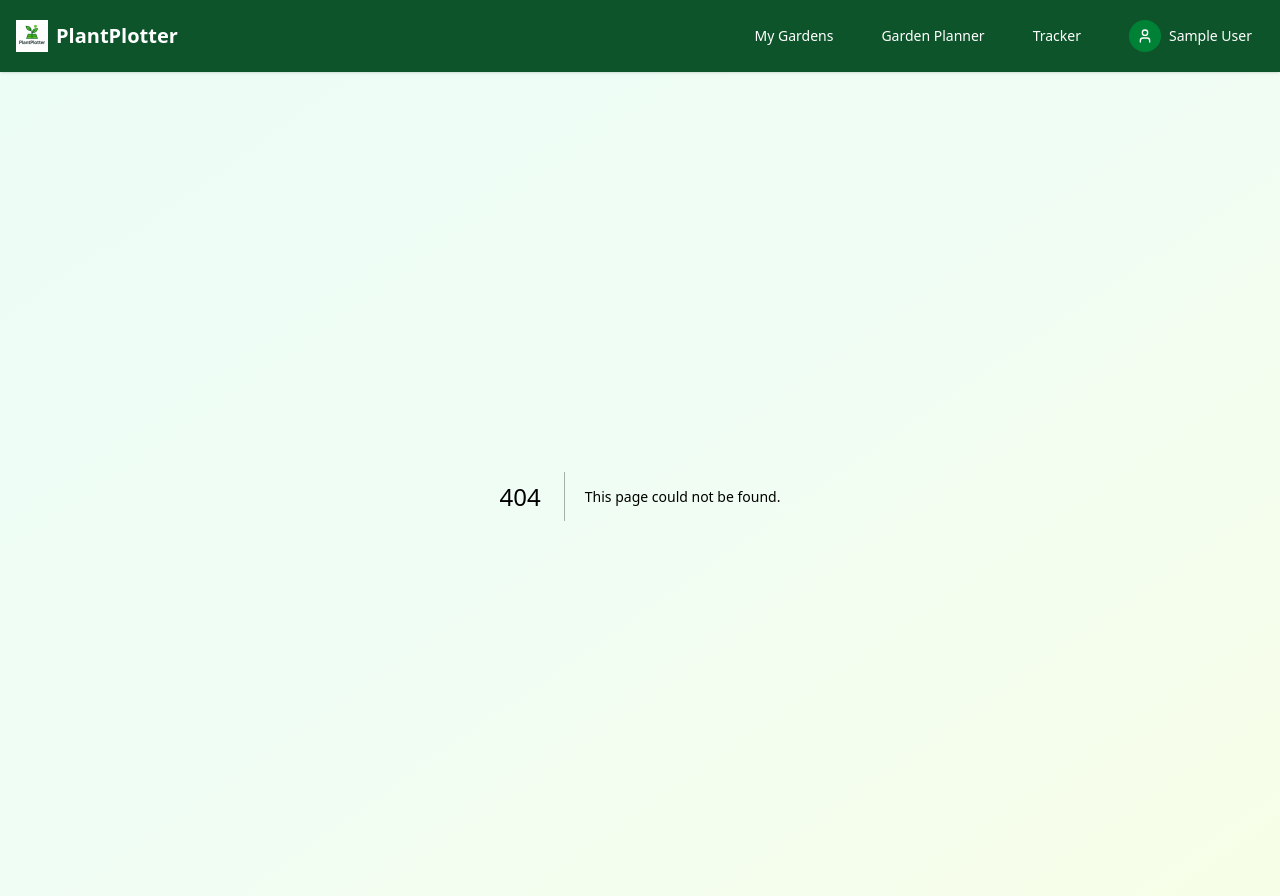
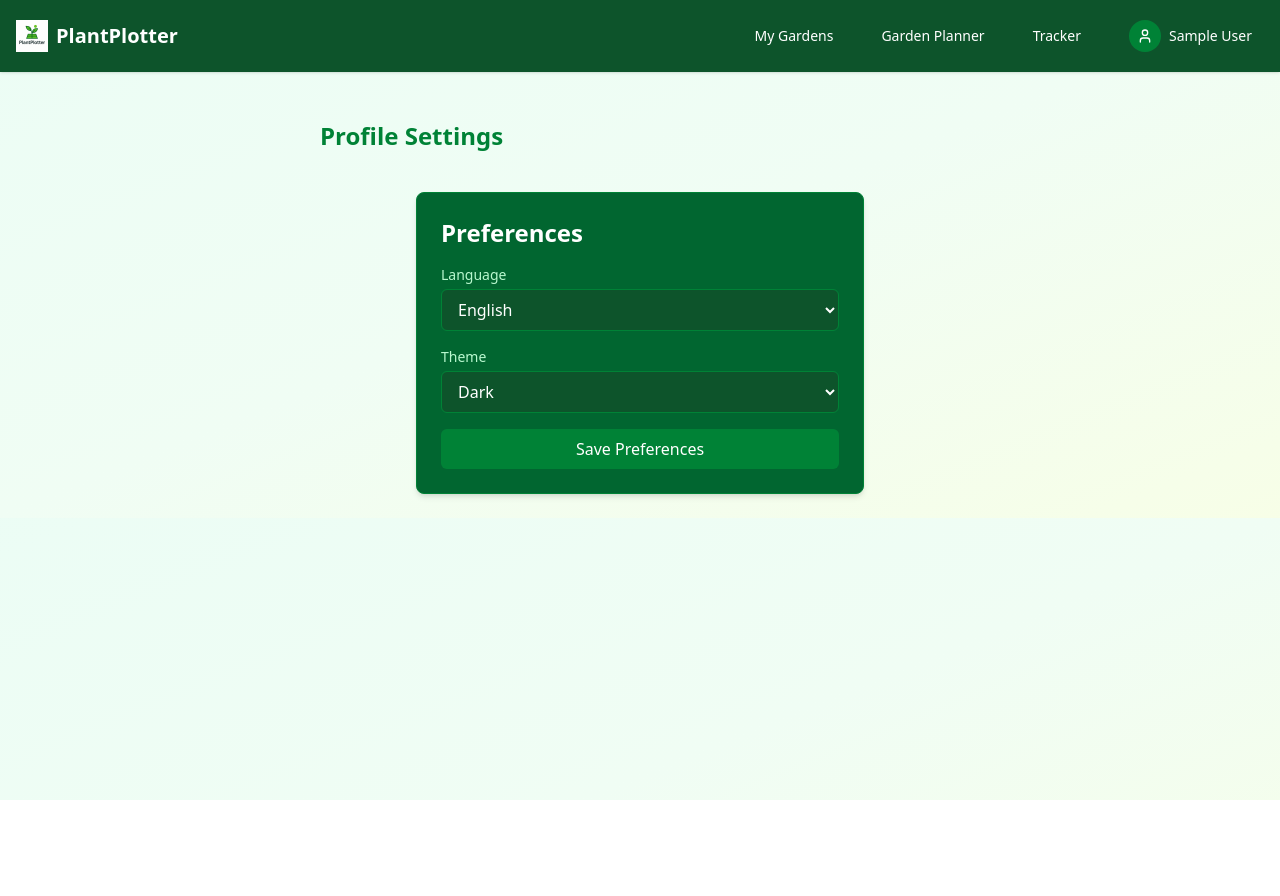
Before and after one commit to mash0040/Plant-Plotter, a Next.js app in the folder plantplotter/: page /preferences in a window 1280 px wide. Before the commit this address had no page. After the commit the page ends 800 px from the top, so only its background shows below. Built offline with nearby package versions, Linux system fonts and the light colour scheme; sample sign-in values are in the browser's storage.

Commit message:
Mockup profile pages

```diff
--- /dev/null
+++ b/plantplotter/src/app/preferences/PreferencesForm.jsx
@@ -0,0 +1,50 @@
+'use client';
+import { useState } from 'react';
+
+export default function PreferencesForm({ preferences }) {
+  const [language, setLanguage] = useState(preferences?.language || 'en');
+  const [theme, setTheme] = useState(preferences?.theme || 'dark');
+
+  const handleSubmit = (e) => {
+    e.preventDefault();
+    // TODO: Save preferences
+    console.log({ language, theme });
+  };
+
+  return (
+    <div className="max-w-md mx-auto mt-10 bg-green-800 p-6 rounded-lg shadow-md border border-green-700">
+      <h2 className="text-2xl font-semibold text-white mb-4">Preferences</h2>
+      <form onSubmit={handleSubmit} className="space-y-4">
+        <div>
+          <label className="block text-green-200 text-sm mb-1">Language</label>
+          <select
+            className="w-full rounded-md px-3 py-2 bg-green-900 border border-green-700 text-white focus:outline-none focus:ring-2 focus:ring-green-500"
+            value={language}
+            onChange={(e) => setLanguage(e.target.value)}
+          >
+            <option value="en">English</option>
+            <option value="fr">French</option>
+          </select>
+        </div>
+        <div>
+          <label className="block text-green-200 text-sm mb-1">Theme</label>
+          <select
+            className="w-full rounded-md px-3 py-2 bg-green-900 border border-green-700 text-white focus:outline-none focus:ring-2 focus:ring-green-500"
+            value={theme}
+            onChange={(e) => setTheme(e.target.value)}
+          >
+            <option value="dark">Dark</option>
+            <option value="light">Light</option>
+            <option value="system">System</option>
+          </select>
+        </div>
+        <button
+          type="submit"
+          className="w-full bg-green-700 hover:bg-green-600 text-white py-2 rounded-md transition"
+        >
+          Save Preferences
+        </button>
+      </form>
+    </div>
+  );
+}
--- /dev/null
+++ b/plantplotter/src/app/preferences/page.jsx
@@ -0,0 +1,11 @@
+// src/app/profile/page.jsx
+import PreferencesForm from './PreferencesForm';
+
+export default function ProfilePage() {
+  return (
+    <div className="max-w-2xl mx-auto px-4 py-6 space-y-8">
+      <h1 className="text-2xl font-bold text-green-700">Profile Settings</h1>
+      <PreferencesForm />
+    </div>
+  );
+}
--- /dev/null
+++ b/plantplotter/src/app/profile/ProfileForm.jsx
@@ -0,0 +1,48 @@
+'use client';
+import { useState } from 'react';
+import PreferencesForm from '../preferences/PreferencesForm';
+
+export default function ProfileForm({ user }) {
+  const [name, setName] = useState(user?.name || '');
+  const [email, setEmail] = useState(user?.email || '');
+
+  const handleSubmit = (e) => {
+    e.preventDefault();
+    // TODO: submit logic
+    console.log({ name, email });
+  };
+
+  return (
+    <div className="max-w-md mx-auto mt-10 bg-green-800 p-6 rounded-lg shadow-md border border-green-700">
+      <h2 className="text-2xl font-semibold text-white mb-4">Edit Profile</h2>
+      <form onSubmit={handleSubmit} className="space-y-4">
+        <div>
+          <label className="block text-green-200 text-sm mb-1">Name</label>
+          <input
+            type="text"
+            className="w-full rounded-md px-3 py-2 bg-green-900 border border-green-700 text-white focus:outline-none focus:ring-2 focus:ring-green-500"
+            value={name}
+            onChange={(e) => setName(e.target.value)}
+            placeholder="Your name"
+          />
+        </div>
+        <div>
+          <label className="block text-green-200 text-sm mb-1">Email</label>
+          <input
+            type="email"
+            className="w-full rounded-md px-3 py-2 bg-green-900 border border-green-700 text-white focus:outline-none focus:ring-2 focus:ring-green-500"
+            value={email}
+            onChange={(e) => setEmail(e.target.value)}
+            placeholder="Your email"
+          />
+        </div>
+        <button
+          type="submit"
+          className="w-full bg-green-700 hover:bg-green-600 text-white py-2 rounded-md transition"
+        >
+          Save Changes
+        </button>
+      </form>
+    </div>
+  );
+}
--- /dev/null
+++ b/plantplotter/src/app/profile/page.jsx
@@ -0,0 +1,19 @@
+'use client';
+
+import ProfileForm from './ProfileForm';
+
+export default function Page() {
+  const dummyUser = {
+    name: 'John Doe',
+    email: 'john@example.com',
+    bio: 'Linguist, philosopher, and web developer.',
+    avatarUrl: '/avatar-placeholder.png',
+  };
+
+  return (
+    <div className="max-w-2xl mx-auto p-6">
+      <h1 className="text-2xl font-bold mb-4">Profile Settings</h1>
+      <ProfileForm user={dummyUser} />
+    </div>
+  );
+}
```
